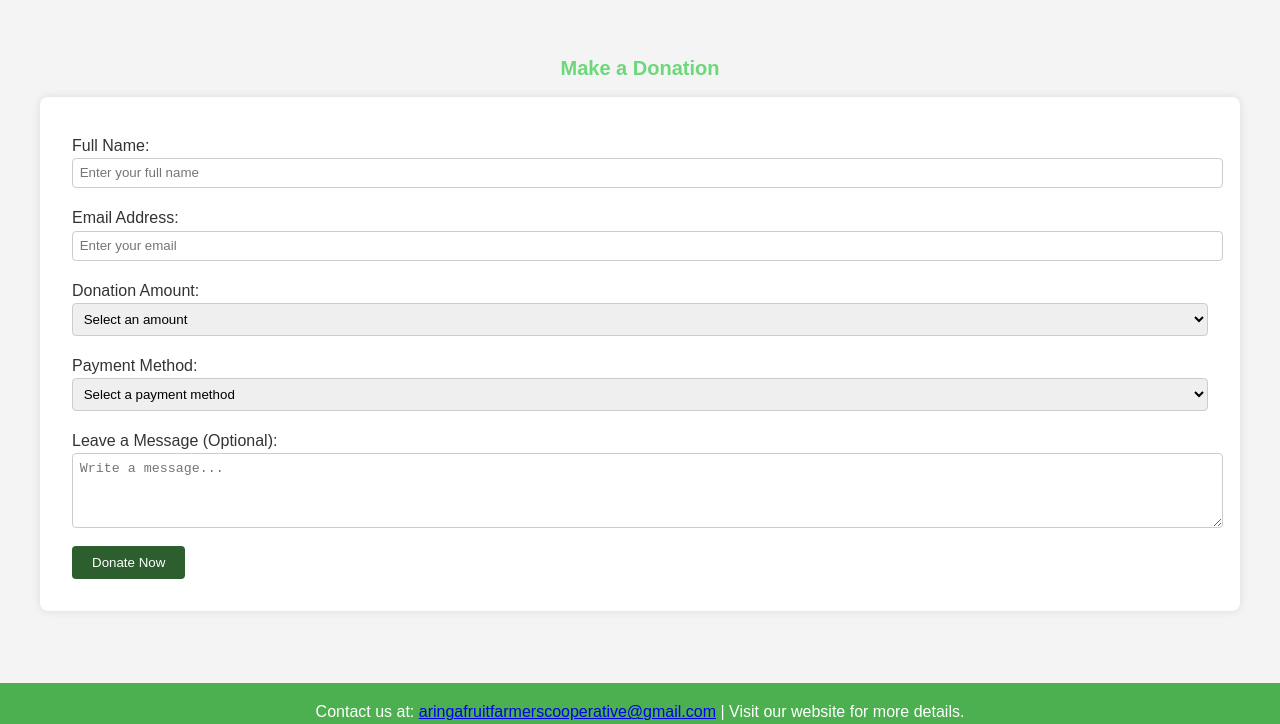
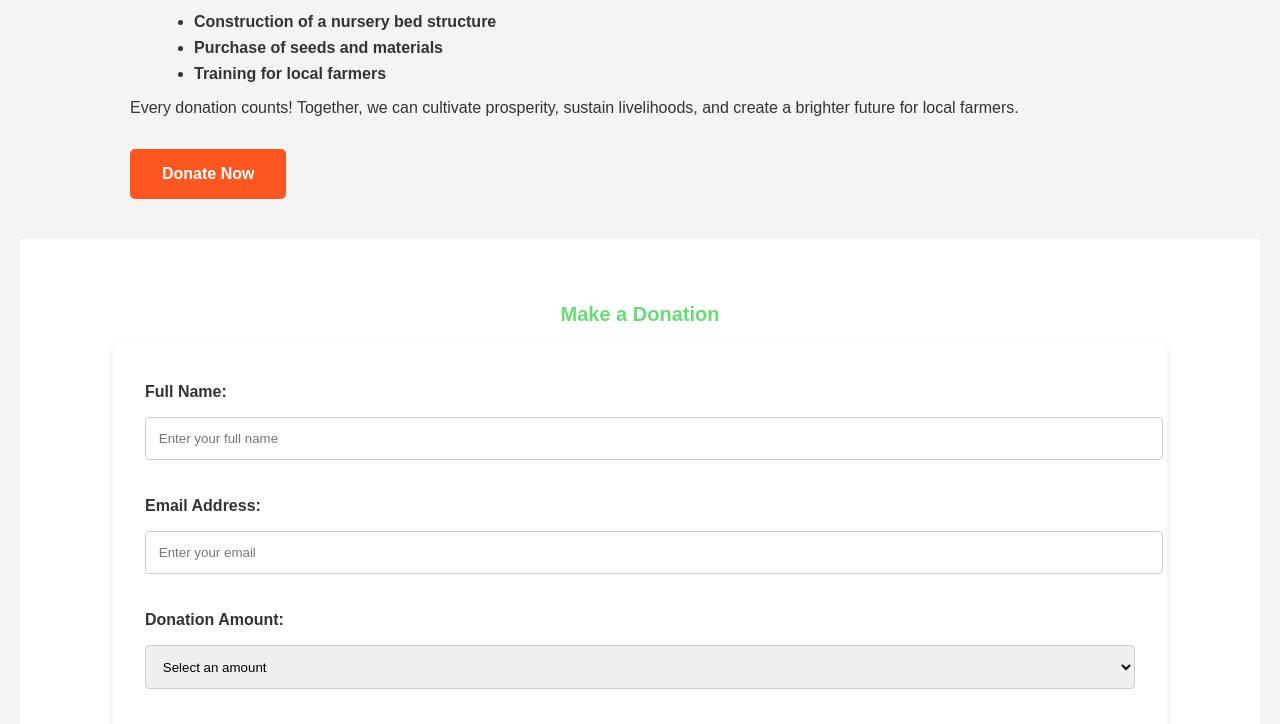
Before and after one commit to AbuThecoder-cmd/aringafruitfarmerscooperativesocietylimited.github.io, a plain HTML site: page donate.html in a window 1280 px wide. Shown: the part 620-1344 px from the top of the page. Drawn offline with Linux system fonts and the light colour scheme.

Commit message:
Update styles.css

```diff
--- a/styles.css
+++ b/styles.css
@@ -1492,3 +1492,157 @@ footer nav ul li a {
     font-size: 19px;
     text-align: center;
 }
+
+
+header {
+  background-color: #4CAF50;
+  padding: 2rem 0;
+  text-align: center;
+  color: white;
+}
+
+header h1 {
+  font-size: 2.5rem;
+  margin-bottom: 0.5rem;
+}
+
+header p {
+  font-size: 1.2rem;
+}
+
+.container {
+  width: 85%;
+  margin: 0 auto;
+  max-width: 1200px;
+}
+
+.content h2 {
+  font-size: 2rem;
+  color: #4CAF50;
+  margin-bottom: 1rem;
+}
+
+.content p {
+  margin-bottom: 1rem;
+}
+
+ul {
+  list-style-type: disc;
+  margin-left: 1.5rem;
+  margin-bottom: 1rem;
+}
+
+ul li {
+  margin-bottom: 0.5rem;
+  font-weight: bold;
+}
+
+.donate-btn {
+  display: inline-block;
+  padding: 1rem 2rem;
+  background-color: #FF5722;
+  color: white;
+  text-decoration: none;
+  border-radius: 5px;
+  font-weight: bold;
+  text-align: center;
+  margin-top: 1rem;
+}
+
+.donate-btn:hover {
+  background-color: #E64A19;
+}
+
+.form-section {
+  background-color: #fff;
+  padding: 3rem 0;
+}
+
+.donation-form {
+  background-color: #fff;
+  padding: 2rem;
+  border-radius: 8px;
+  box-shadow: 0 4px 8px rgba(0, 0, 0, 0.1);
+}
+
+.donation-form h2 {
+  text-align: center;
+  color: #4CAF50;
+  margin-bottom: 2rem;
+}
+
+.form-group {
+  margin-bottom: 1.5rem;
+}
+
+.form-group label {
+  font-weight: bold;
+  display: block;
+  margin-bottom: 0.5rem;
+}
+
+.form-group input, .form-group select, .form-group textarea {
+  width: 100%;
+  padding: 0.8rem;
+  margin-top: 0.5rem;
+  border: 1px solid #ccc;
+  border-radius: 4px;
+}
+
+textarea {
+  resize: vertical;
+}
+
+button {
+  display: inline-block;
+  width: 100%;
+  padding: 1rem;
+  background-color: #FF5722;
+  color: white;
+  text-align: center;
+  border: none;
+  border-radius: 5px;
+  font-weight: bold;
+  cursor: pointer;
+}
+
+button:hover {
+  background-color: #E64A19;
+}
+
+.footer {
+  background-color: #333;
+  color: white;
+  text-align: center;
+  padding: 2rem 0;
+}
+
+.footer a {
+  color: #4CAF50;
+  text-decoration: none;
+}
+
+/* Responsive Design */
+@media (max-width: 768px) {
+  header h1 {
+    font-size: 2rem;
+  }
+
+  .container {
+    width: 95%;
+  }
+}
+
+@media (max-width: 480px) {
+  header h1 {
+    font-size: 1.8rem;
+  }
+
+  header p {
+    font-size: 1rem;
+  }
+
+  .donation-form {
+    padding: 1.5rem;
+  }
+}
```
